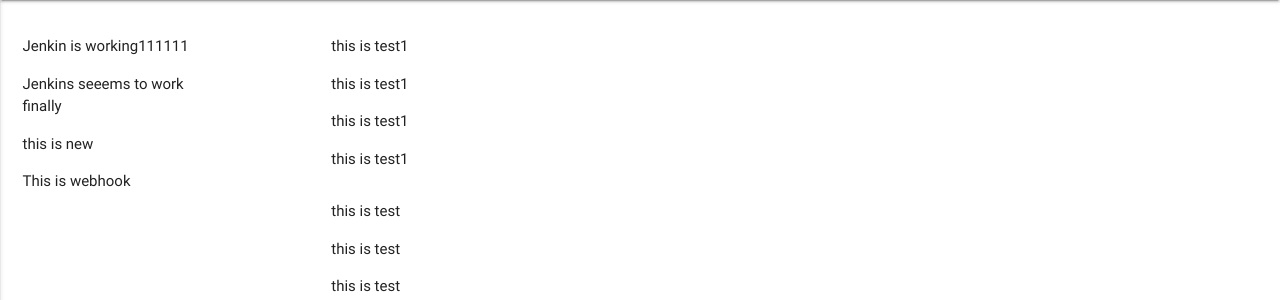
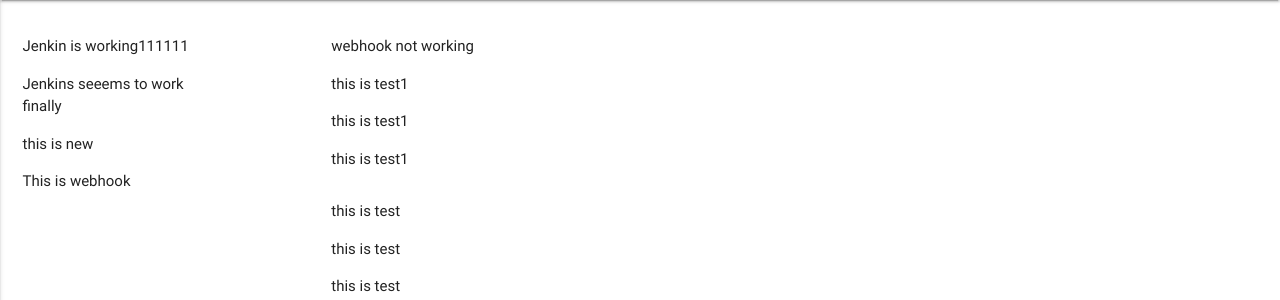
Before and after one commit to findsarfaraz/project1, a Django app: page / in a window 1280 px wide. Shown: the part 104-404 px from the top of the page. Run offline with Django 3.2, Linux system fonts and the light colour scheme.

Commit message:
"test test"

```diff
--- a/main_app/templates/main_app/index.html
+++ b/main_app/templates/main_app/index.html
@@ -15,7 +15,7 @@
 </div>
 <div class="row">
     <div class="col s6">
-        <p>this is test1</p>
+        <p>webhook not working</p>
         <p>this is test1</p>
         <p>this is test1</p>
         <p>this is test1</p>
```
